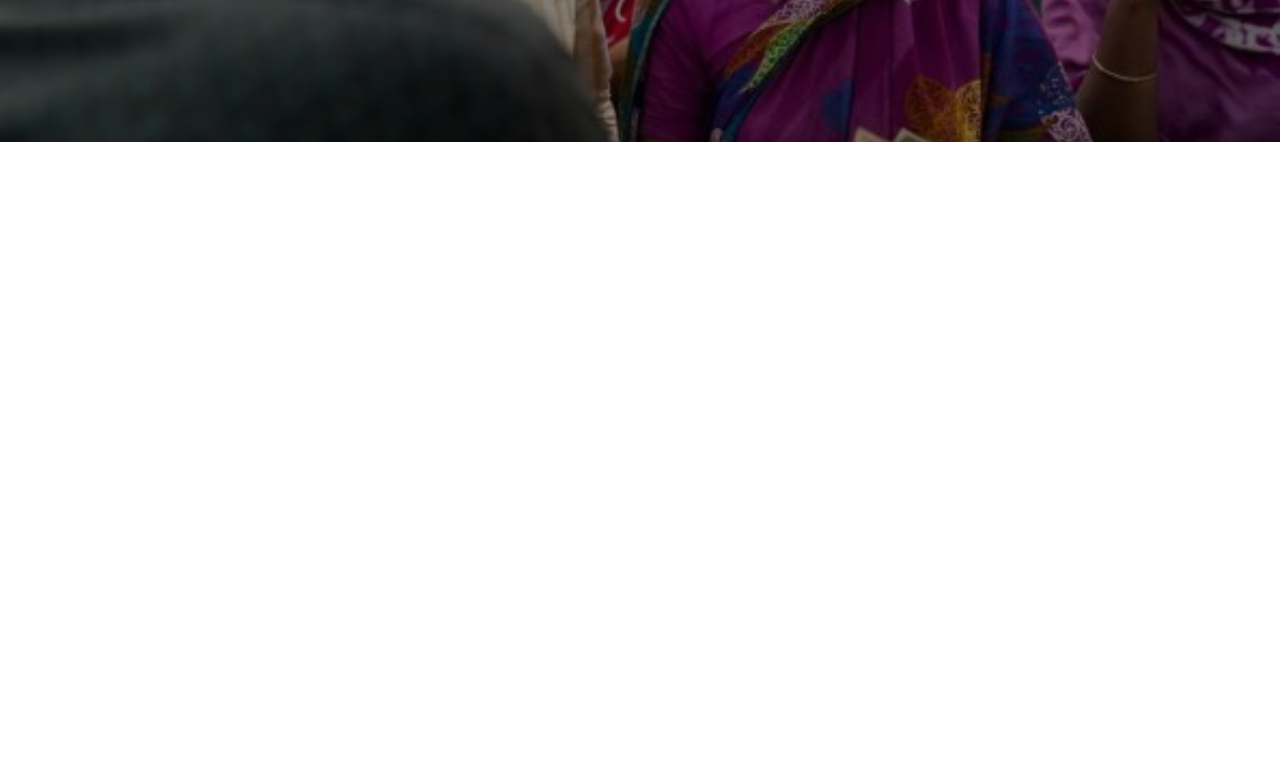
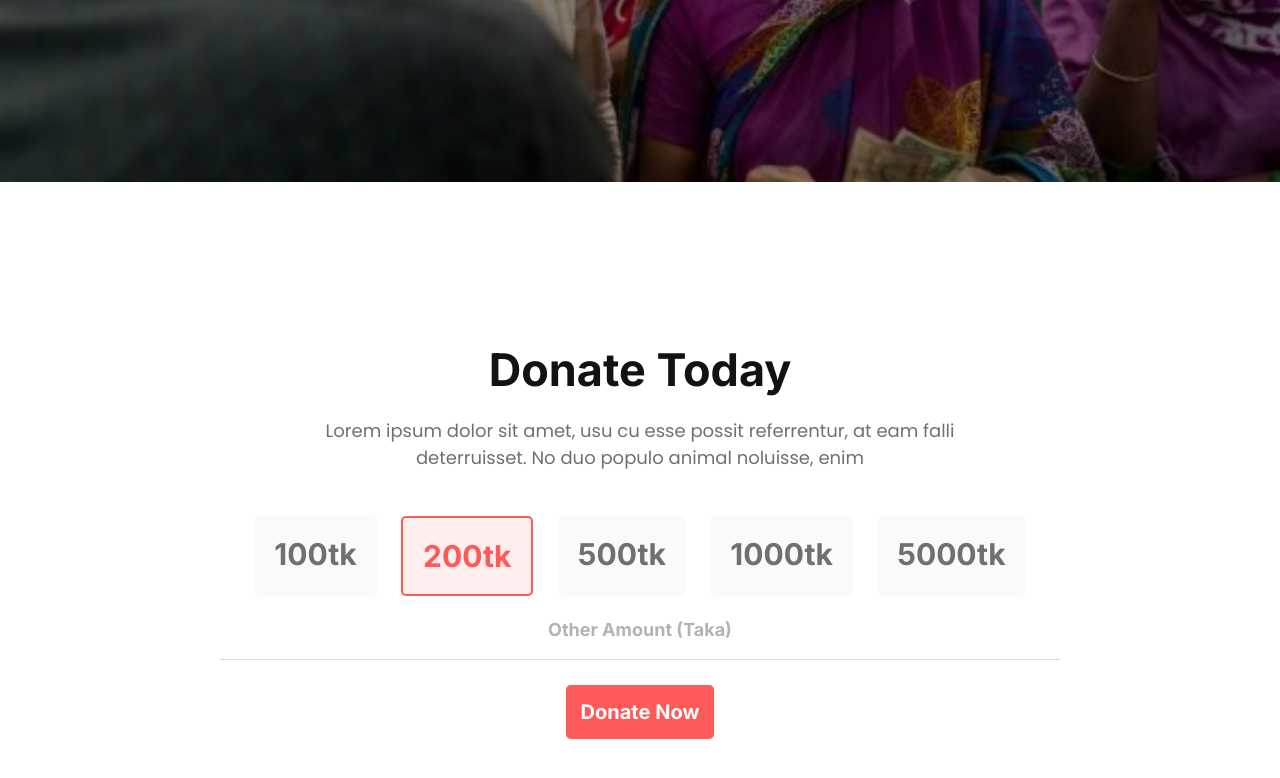
Before and after one commit to SHKnight92/donate-today, a plain HTML site: page index.html in a window 1280 px wide. Shown: the part 490-1268 px from the top of the page. Before the commit the page ends 800 px from the top, so only its background shows below. Drawn offline with Linux system fonts and the light colour scheme.

Commit message:
added donate section

```diff
--- a/index.html
+++ b/index.html
@@ -1,22 +1,46 @@
 <!DOCTYPE html>
 <html lang="en">
+
 <head>
     <meta charset="UTF-8">
     <meta name="viewport" content="width=device-width, initial-scale=1.0">
     <title>Donate Today</title>
     <link rel="stylesheet" href="styles/style.css">
     <link rel="preconnect" href="https://fonts.googleapis.com">
-<link rel="preconnect" href="https://fonts.gstatic.com" crossorigin>
-<link href="https://fonts.googleapis.com/css2?family=Inter:wght@700&display=swap" rel="stylesheet">
-<link rel="preconnect" href="https://fonts.googleapis.com">
-<link rel="preconnect" href="https://fonts.gstatic.com" crossorigin>
-<link href="https://fonts.googleapis.com/css2?family=Inter:wght@700&family=Poppins:wght@400;600&display=swap" rel="stylesheet">
+    <link rel="preconnect" href="https://fonts.gstatic.com" crossorigin>
+    <link href="https://fonts.googleapis.com/css2?family=Inter:wght@700&display=swap" rel="stylesheet">
+    <link rel="preconnect" href="https://fonts.googleapis.com">
+    <link rel="preconnect" href="https://fonts.gstatic.com" crossorigin>
+    <link href="https://fonts.googleapis.com/css2?family=Inter:wght@700&family=Poppins:wght@400;600&display=swap"
+        rel="stylesheet">
 </head>
+
 <body>
     <header class="header-section">
         <h1 class="title">Let’s Help Those Who Are <br> More In Need</h1>
-        <p class="header-text">Lorem ipsum dolor sit amet, usu cu esse possit referrentur, at eam falli <br> deterruisset. No duo populo animal noluisse, enim</p>
+        <p class="header-text">Lorem ipsum dolor sit amet, usu cu esse possit referrentur, at eam falli <br>
+            deterruisset. No duo populo animal noluisse, enim</p>
         <button class="btn-primary">Donate Now</button>
     </header>
+    <main>
+        <section class="section-container">
+            <h3 class="section-title">Donate Today</h3>
+            <p class="section-text">Lorem ipsum dolor sit amet, usu cu esse possit referrentur, at eam falli <br>
+                deterruisset. No duo populo animal noluisse, enim</p>
+            <div class="donate">
+                <div class="donate-amount">
+                    <h5 class="amount">100tk</h5>
+                    <h5 class="amount highlight">200tk</h5>
+                    <h5 class="amount">500tk</h5>
+                    <h5 class="amount">1000tk</h5>
+                    <h5 class="amount">5000tk</h5>
+                </div>
+                <span>Other Amount (Taka)</span>
+            </div>
+            <button class="btn-primary">Donate Now</button>
+        </section>
+
+    </main>
 </body>
+
 </html>
--- a/styles/style.css
+++ b/styles/style.css
@@ -1,16 +1,38 @@
 * {
     margin: 0;
-    font-family: Inter, Poppins;
+    font-family: Inter;
+}
+
+p {
+    font-family: Poppins;
 }
 
 .btn-primary {
     border-radius: 5px;
     background: #FF5959;
     color: #fff;
-    padding: 20px;
+    padding: 15px;
     border: none;
     font-size: 20px;
     font-weight: 600;
+    margin: 25px 5px;
+}
+
+.section-container {
+    text-align: center;
+    padding: 150px 220px;
+}
+
+.section-title {
+    font-size: 45px;
+    color: #121212;
+    padding: 10px 0;
+}
+
+.section-text {
+    font-size: 18px;
+    color: #707070;
+    padding: 10px 0;
 }
 
 /* header styles */
@@ -35,3 +57,35 @@
     font-family: Poppins;
     padding: 25px 70px;
 }
+
+/* Donate styles */
+.donate {
+    border-bottom: 1px solid #DADADA;
+    padding: 15px 10px;
+}
+
+.donate-amount {
+    display: flex;
+    justify-content: space-evenly;
+}
+
+.donate>span {
+    color: #B3B3B3;
+    line-height: 28px;
+    font-size: 18px;
+}
+
+.amount {
+    font-size: 30px;
+    color: #707070;
+    padding: 20px;
+    background: #FAFAFA;
+    margin: 20px 0;
+    border-radius: 5px;
+}
+
+.highlight {
+    color: #FF5959;
+    background: #FEE;
+    border: 2px solid #FF5959;
+}
```
